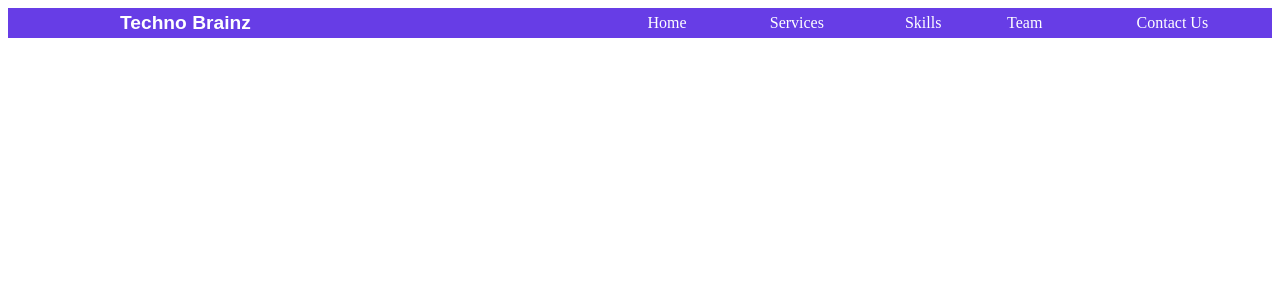
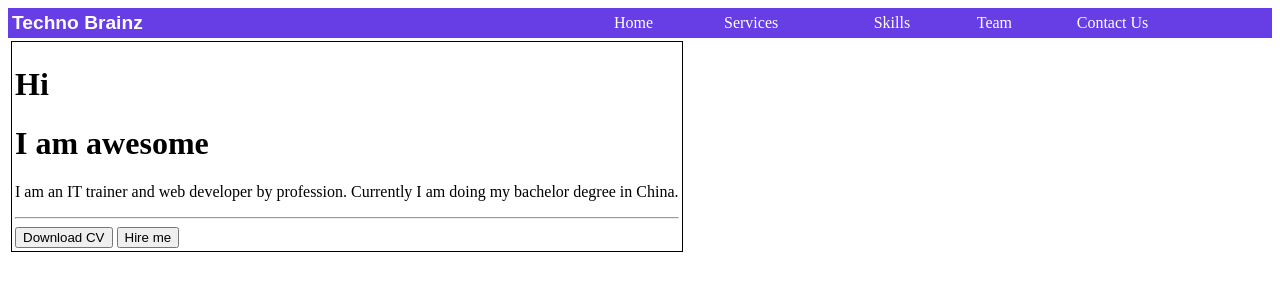
Before and after one commit to Shawon986/Restart_web_development, a plain HTML site: page HTML 3/index.html in a window 1280 px wide. Drawn offline with Linux system fonts and the light colour scheme.

Commit message:
add button and start main section

```diff
--- a/HTML 3/index.html
+++ b/HTML 3/index.html
@@ -30,5 +30,25 @@
         </table>
     </header>
 
+    <main>
+        <table>
+            <tr>
+                <td>
+                    <table style="width: 100%;border: 1px solid ;">
+                        <tr>
+                            <td>
+                                <h1>Hi</h1>
+                                <h1>I am awesome</h1>
+                                <p>I am an IT trainer and web developer by profession. Currently I am doing my bachelor degree in China.</p><hr>
+                                <a href="#"><button>Download CV</button></a>
+                                <a href="#"><button>Hire me</button></a>
+                            </td>
+                        </tr>
+                    </table>
+                </td>
+            </tr>
+        </table>
+    </main>
+
 </body>
 </html>
--- a/HTML 3/style.css
+++ b/HTML 3/style.css
@@ -2,6 +2,3 @@ a{
     text-decoration: none;
     color: white;
 }
-table{
-    text-align: center;
-}
```
